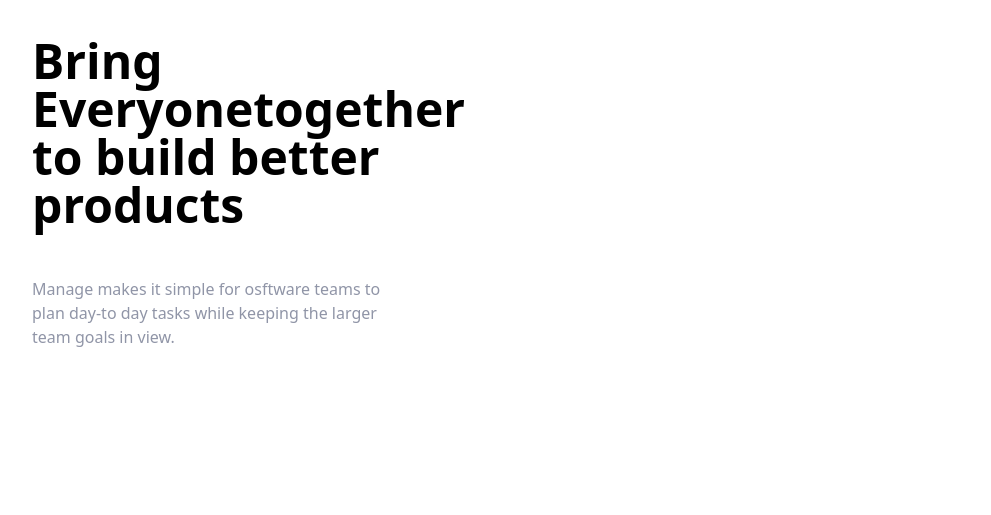
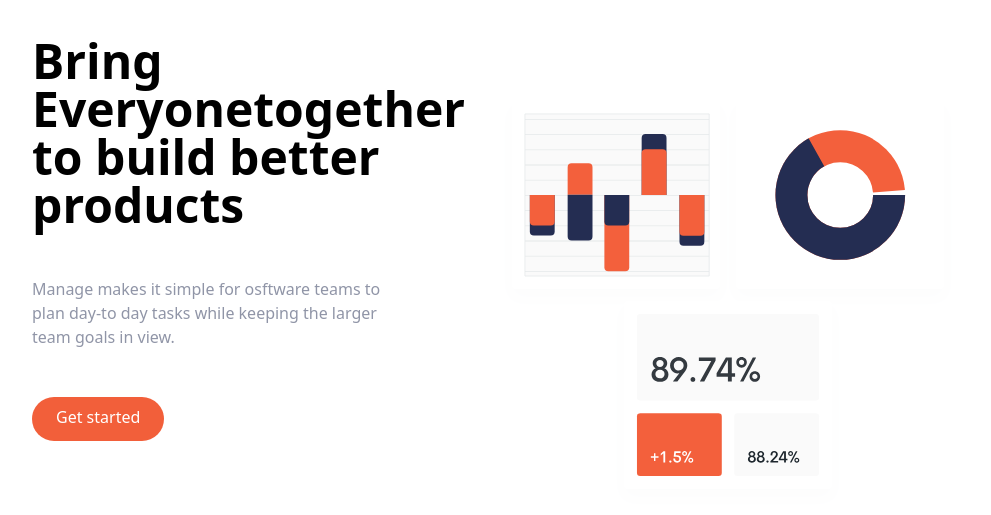
Before and after one commit to Tinady/Tailwind-css, a website: page index.html in a window 1280 px wide. Shown: the part 95-610 px from the top of the page, without its empty margins (144-1135 px from the left). Drawn offline with Linux system fonts and the light colour scheme; files whose address does not match are found by name.

Commit message:
Update index.html

```diff
--- a/index.html
+++ b/index.html
@@ -32,14 +32,16 @@
 
 <!--hero-->
 <section id="hero">
-    <div class="container flex flex-column-
-    reverse md:flex-row px-6 mx-auto mt-10
-    space-y-0 md:space-y-0" >
+    <!--flex container-->
+    <div
+     class="container flex flex-col
+    items-center px-6 mx-auto mt-10
+    space-y-0 md:space-y-0 md:flex-row" >
     <!--Left Item-->
     <div class="flex flex-col mb-32 space-y-12
      md:w-1/2">
-     <h1 class="max-w-md text 4xl font-bold text-center
-     md:text-5xl md:text-left">
+     <h1 class="max-w-md text-4xl font-bold
+      text-center md:text-5xl md:text-left">
       Bring Everyonetogether to build better products
 
     </h1>
@@ -50,11 +52,14 @@ text-darkGrayishBlue md:text-left">
  day-to day tasks while keeping the larger team goals
  in view.
 </p>
-
-    </div>
+ <div class="flex justify-center md:justify-start">
+    <a class="p-3 px-6 pt-2 text-white bg-brightRed rounded-full
+    baseline hover:bg-brightRedLight" >Get started</a>
+ </div>
+</div>
     <!--Image-->
-    <div>
-
+    <div class="md:w-1/2">
+    <img src="img/illustration-intro.svg" alt=""/>
     </div>
 
     </div>
```
